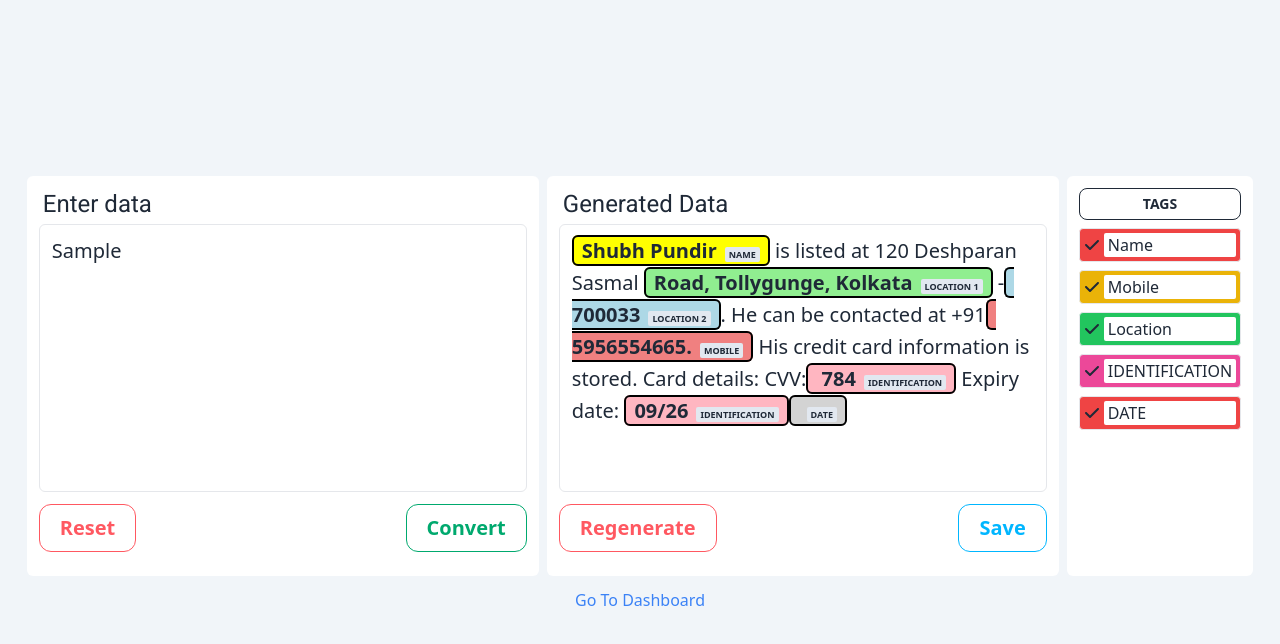
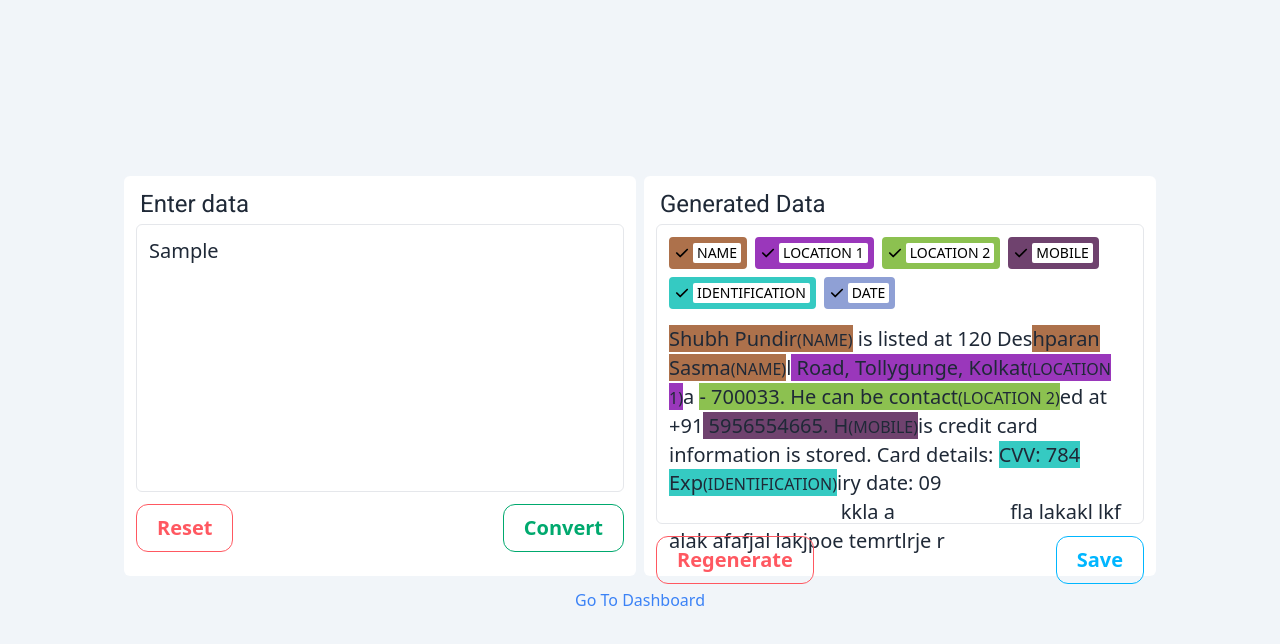
Before and after one commit to ShubhPundir/SIH, a React (Vite) app in the folder client/: page / in a window 1280 px wide. Both pictures are taken after typing "Sample" into the empty fields and a click on the button "Convert". Shown: the top 644 px of the page. Built offline with nearby package versions, Linux system fonts and the light colour scheme.

Commit message:
Animation add

```diff
--- a/client/src/App.jsx
+++ b/client/src/App.jsx
@@ -1,6 +1,7 @@
 import { BrowserRouter, Route, Routes } from "react-router-dom";
 import MainPage from "./pages/MainPage";
 import Home from "./pages/Home";
+import TestingPage from "./pages/TestingPage";
 
 function App() {
   return (
@@ -8,6 +9,7 @@ function App() {
       <Routes>
         <Route path="/" element={<Home />} />
         <Route path="/dashboard" element={<MainPage />} />
+        <Route path="/test" element={<TestingPage />} />
       </Routes>
     </BrowserRouter>
   );
--- /dev/null
+++ b/client/src/components/HighlightedText.jsx
@@ -0,0 +1,172 @@
+import React, { useEffect, useState } from "react";
+import { motion } from "framer-motion";
+import { FaCheck } from "react-icons/fa6";
+
+// Data object with array ranges as keys
+const data = [
+  { range: [0, 12], text: "Shubh Pundir", type: "NAME" },
+  { range: [33, 45], text: "Shubh Pundir", type: "NAME" },
+  { range: [46, 71], text: "120 Deshparan Sasmal Road", type: "LOCATION 1" },
+  {
+    range: [73, 101],
+    text: "Tollygunge,\nKolkata - 700033",
+    type: "LOCATION 2",
+  },
+  { range: [110, 124], text: "+91 5956554665", type: "MOBILE" },
+  { range: [177, 189], text: "credit card\n", type: "IDENTIFICATION" },
+  { range: [201, 209], text: "CVV: 784", type: "IDENTIFICATION" },
+  { range: [215, 223], text: "09/26\n\n\n", type: "DATE" },
+];
+
+// Full text
+const fullText = `Shubh Pundir is listed at 120 Deshparan Sasmal Road, Tollygunge, Kolkata - 700033.
+He can be contacted at +91 5956554665. His credit card information is stored.
+Card details: CVV: 784 Expiry date: 09/26 ksjdkkla alkflkad fla lakakl  lkf alak afafjal lakjpoe temrtlrje r`;
+
+// Function to generate punchy dark color
+const getRandomPunchyColor = () => {
+  const r = Math.floor(50 + Math.random() * 205); // 50-255
+  const g = Math.floor(50 + Math.random() * 205); // 50-255
+  const b = Math.floor(50 + Math.random() * 205); // 50-255
+  return `rgb(${r}, ${g}, ${b})`; // Return the RGB color string
+};
+
+// Assign random punchy colors to each type
+const colorMap = {
+  NAME: getRandomPunchyColor(),
+  "LOCATION 1": getRandomPunchyColor(),
+  "LOCATION 2": getRandomPunchyColor(),
+  MOBILE: getRandomPunchyColor(),
+  IDENTIFICATION: getRandomPunchyColor(),
+  DATE: getRandomPunchyColor(),
+};
+
+const HighlightedText = () => {
+  const [highlightedElements, setHighlightedElements] = useState([]);
+  const [uniqueTypes, setUniqueTypes] = useState(new Set());
+
+  useEffect(() => {
+    const elements = [];
+    let currentWord = "";
+    let currentType = null;
+    let delay = 0;
+
+    for (let i = 0; i < fullText.length; i++) {
+      let char = fullText[i];
+      let highlight = null;
+
+      // Check if this character is within a highlight range
+      for (let entry of data) {
+        const [start, end] = entry.range;
+        if (i >= start && i < end) {
+          highlight = entry.type;
+          uniqueTypes.add(highlight); // Add type to the set
+          break;
+        }
+      }
+
+      // If character is part of a highlight
+      if (highlight) {
+        if (currentType !== highlight) {
+          // Push previous word if type has changed
+          if (currentWord) {
+            elements.push(
+            //   <motion.span
+            //     //   className="m-5"
+            //     key={elements.length + 94893}
+            //     initial={{ opacity: 0, scale: 0.5 }}
+            //     animate={{ opacity: 1, scale: 1 }}
+            //     transition={{ duration: 0.2, delay }}
+            //     style={{
+            //       // backgroundColor: colorMap[currentType],
+            //     }}
+            //   >
+            //     {currentWord}
+            //     <small className="bg-red-700">({currentType},Hello)</small>
+            //   </motion.span>
+            );
+            currentWord = ""; // Reset current word
+            delay += 0.5; // Increment delay for the next word
+          }
+          currentType = highlight; // Update current type
+        }
+        currentWord += char; // Accumulate highlighted characters
+      } else {
+        // If a highlight was active, push the last word and reset
+        if (currentWord) {
+          elements.push(
+            <motion.span
+              key={elements.length + 84934}
+              initial={{ opacity: 0, scale: 0.5 }}
+              animate={{ opacity: 1, scale: 1 }}
+              transition={{ duration: 0.1, delay }}
+              style={{
+                backgroundColor: colorMap[currentType],
+              }}
+            >
+              {currentWord}
+              <small>({currentType})</small>
+            </motion.span>
+          );
+          currentWord = ""; // Reset current word
+          currentType = null; // Reset current type
+          delay += 0.5; // Increment delay for the next word
+        }
+        // Render non-highlighted characters normally
+        elements.push(char === " " ? " " : <span key={i + 4893}>{char}</span>);
+      }
+    }
+
+    // Push any remaining word
+    if (currentWord) {
+      elements.push(
+        <motion.span
+          key={elements.length + 2901}
+          initial={{ opacity: 0, scale: 0.5 }}
+          animate={{ opacity: 1, scale: 1 }}
+          transition={{ duration: 0.2, delay }}
+          style={{
+            backgroundColor: colorMap[currentType],
+          }}
+        >
+          {currentWord}
+          <small>({currentType})</small>
+        </motion.span>
+      );
+    }
+
+    setHighlightedElements(elements);
+    setUniqueTypes(uniqueTypes); // Update the unique types set
+    // console.log(elements);
+  }, []);
+
+  return (
+    <div>
+      {/* Tags */}
+      <div className="mb-4 flex items-center flex-wrap gap-2 text-sm">
+        {Array.from(uniqueTypes).map((type) => (
+          <span
+            key={type + 99}
+            style={{
+              backgroundColor: colorMap[type],
+              border: `2px solid ${colorMap[type]}`,
+              color: "black",
+            }}
+            className="flex items-center w-fit gap-1 p-1 border rounded cursor-pointer"
+          >
+            <span>
+              <FaCheck />
+            </span>
+            <span className="bg-white px-1 text-sm rounded-sm w-full">
+              {type}
+            </span>
+          </span>
+        ))}
+      </div>
+      {/* Highlighted Text */}
+      <div>{highlightedElements}</div>
+    </div>
+  );
+};
+
+export default HighlightedText;
--- /dev/null
+++ b/client/src/components/Testing.jsx
@@ -0,0 +1,43 @@
+import React from "react";
+
+function Testing() {
+  const data = [
+    { start: 0, end: 12, text: "Shubh Pundir", type: "NAME" },
+    {
+      start: 46,
+      end: 71,
+      text: "120 Deshparan Sasmal Road",
+      type: "LOCATION 1",
+    },
+    {
+      start: 73,
+      end: 101,
+      text: "Tollygunge,\nKolkata - 700033",
+      type: "LOCATION 2",
+    },
+    { start: 110, end: 124, text: "+91 5956554665", type: "MOBILE" },
+    { start: 177, end: 189, text: "credit card\n", type: "IDENTIFICATION" },
+    { start: 201, end: 209, text: "CVV: 784", type: "IDENTIFICATION" },
+    { start: 215, end: 223, text: "09/26\n\n\n", type: "DATE" },
+  ];
+
+  const fullText = `Shubh Pundir is listed at 120 Deshparan Sasmal Road, Tollygunge, Kolkata - 700033.He can be contacted at +91 5956554665. His credit card information is stored.Card details: CVV: 784 Expiry date: 09/26 ksjdkkla alkflkad fla lakakl  lkf alak afafjal lakjpoe temrtlrje r`;
+  //   const highlight =
+
+  console.log();
+
+  return (
+    <div>
+      {data.map(
+        (item, index) => (
+          <span key={index} className="bg-red-500">
+            {item.range}
+          </span>
+        )
+        // console.log(item,index)
+      )}
+    </div>
+  );
+}
+
+export default Testing;
--- /dev/null
+++ b/client/src/components/TextareaCad.jsx
@@ -0,0 +1,51 @@
+import React, { useState } from 'react';
+import { motion } from 'framer-motion';
+
+const TextareaCard = () => {
+  const [text, setText] = useState('');
+
+  return (
+    <motion.div
+      className="max-w-sm mx-auto bg-white rounded-lg shadow-lg overflow-hidden transform transition-transform duration-300 hover:scale-105"
+      initial={{ scale: 0.9 }}
+      animate={{ scale: 1 }}
+      exit={{ scale: 0.9 }}
+    >
+      <img
+        className="w-full h-48 object-cover"
+        src="https://source.unsplash.com/random/400x200" // Replace with your image source
+        alt="Random"
+      />
+      <div className="p-6">
+        <h2 className="text-lg font-semibold mb-2">TextareaCard Title</h2>
+        <p className="text-gray-700 mb-4">
+          This is a description of the TextareaCard. You can provide feedback or comments below.
+        </p>
+        <textarea
+          className="w-full h-24 p-2 border border-gray-300 rounded mb-4"
+          placeholder="Type your feedback here..."
+          value={text}
+          onChange={(e) => setText(e.target.value)}
+        />
+        <div className="flex justify-between">
+          <motion.button
+            className="bg-blue-500 text-white py-2 px-4 rounded shadow hover:bg-blue-600 transition duration-200"
+            whileHover={{ scale: 1.05 }}
+            whileTap={{ scale: 0.95 }}
+          >
+            Submit
+          </motion.button>
+          <motion.button
+            className="bg-green-500 text-white py-2 px-4 rounded shadow hover:bg-green-600 transition duration-200"
+            whileHover={{ scale: 1.05 }}
+            whileTap={{ scale: 0.95 }}
+          >
+            Cancel
+          </motion.button>
+        </div>
+      </div>
+    </motion.div>
+  );
+};
+
+export default TextareaCard;
--- a/client/src/pages/Home.jsx
+++ b/client/src/pages/Home.jsx
@@ -1,7 +1,8 @@
 import React, { useState } from "react";
 import { Link } from "react-router-dom";
 import { FaCheck } from "react-icons/fa6";
-import HighlightedText from "./HighlightedText";
+import HighlightedText from "../components/HighlightedText";
+import TextareaCard from "../components/TextareaCad";
 
 function Home() {
   const [data, setData] = useState("");
@@ -77,7 +78,7 @@ function Home() {
           </div>
         </div>
         {/* Tags */}
-        <div className="flex flex-col gap-2 bg-white rounded-md p-3">
+        {/* <div className="flex flex-col gap-2 bg-white rounded-md p-3">
           <div>
             <button className="btn btn-outline btn-sm w-full">TAGS</button>
           </div>
@@ -111,12 +112,14 @@ function Home() {
             </span>
             <span className="bg-white px-1 rounded-sm w-full">DATE</span>
           </div>
-        </div>
+        </div> */}
       </div>
       {/* Link to Dashboard */}
       <Link to={"/dashboard"} className="my-3 text-blue-500">
         Go To Dashboard
       </Link>
+      {/* <HighlightedText/> */}
+      {/* <TextareaCard/> */}
     </div>
   );
 }
--- /dev/null
+++ b/client/src/pages/TestingPage.jsx
@@ -0,0 +1,10 @@
+import React from 'react'
+import Testing from '../components/Testing'
+
+function TestingPage() {
+  return (
+    <div><Testing/></div>
+  )
+}
+
+export default TestingPage
```
